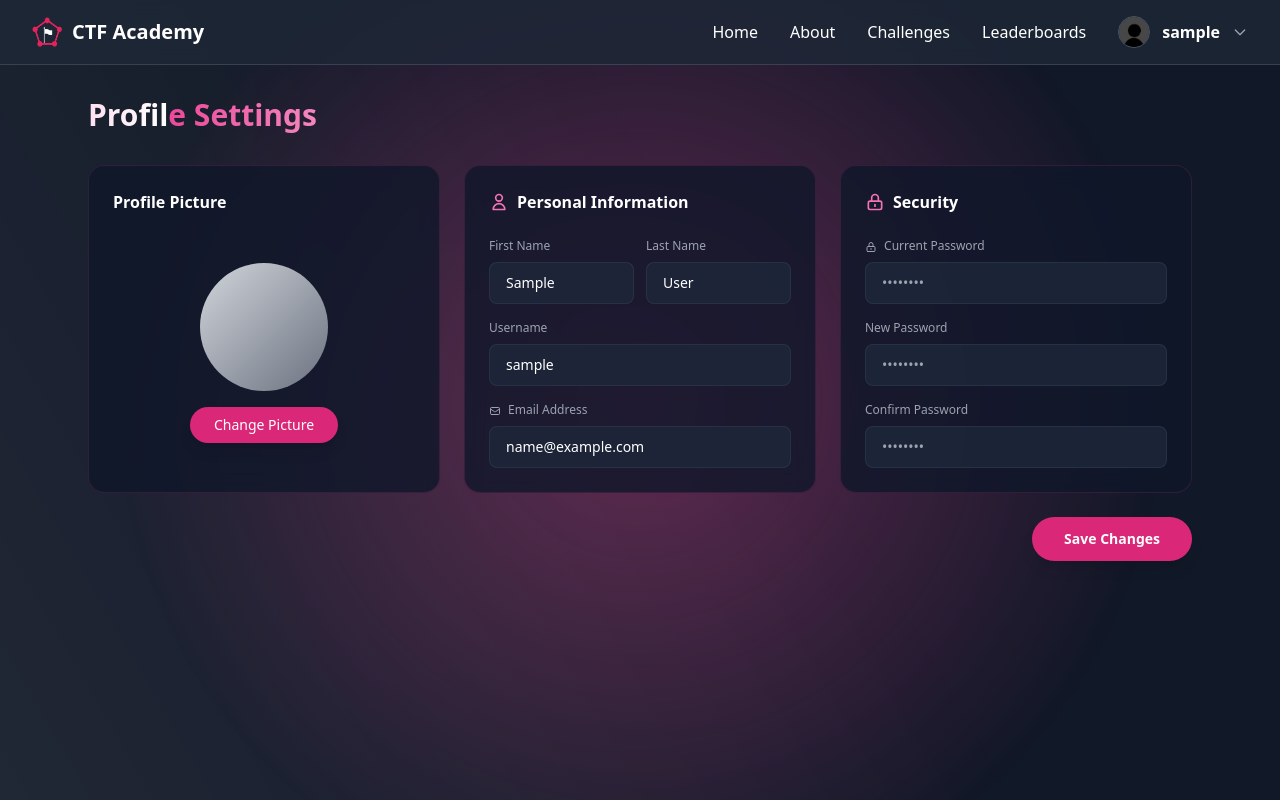
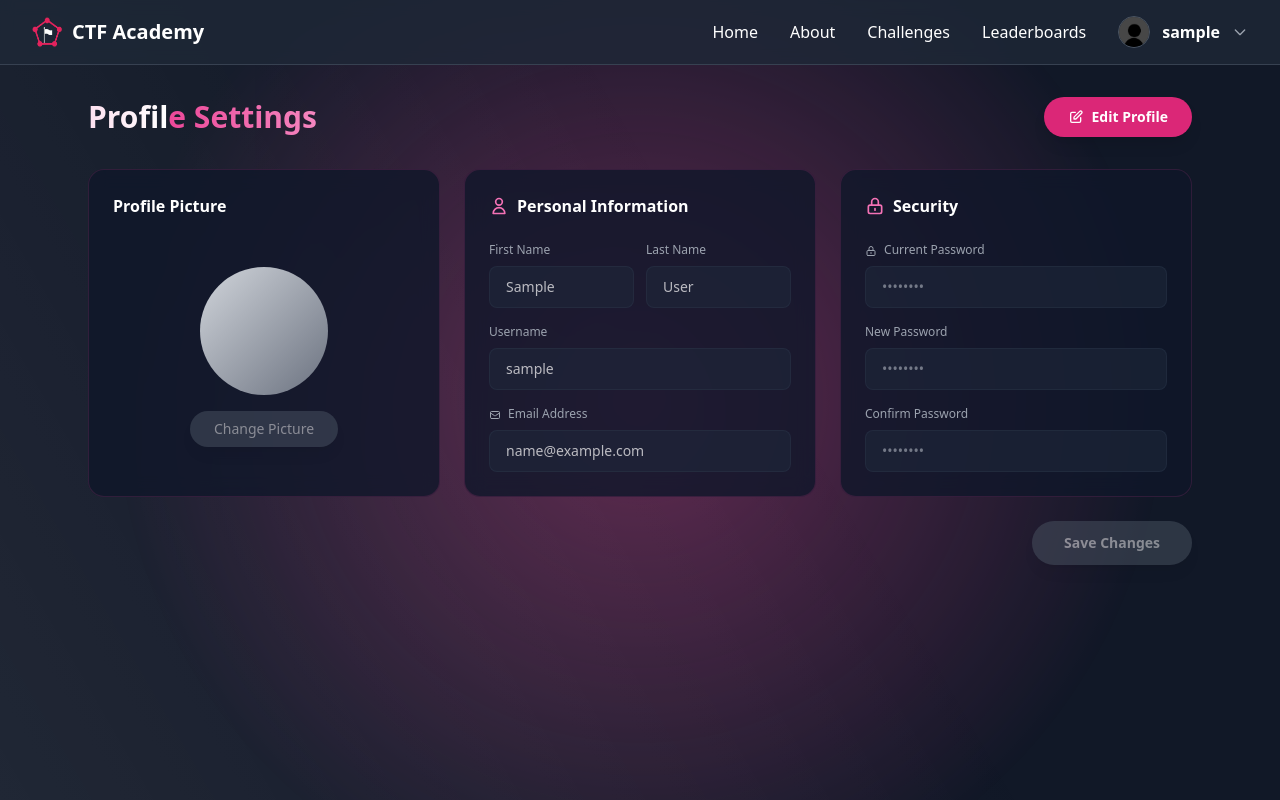
Before and after one commit to tallbreadstick/CSIT327-G1-ctf-academy, a Django app: page /profile/ in a window 1280 px wide. Run offline with Django 5.2, Linux system fonts and the light colour scheme; the visitor is signed in with stand-in values (Sample User, id 1); some libraries are stand-ins or nearby versions.

Commit message:
added edit button in profile page

```diff
--- a/ctf_academy/accounts/templates/accounts/profile.html
+++ b/ctf_academy/accounts/templates/accounts/profile.html
@@ -113,12 +113,18 @@
     <!-- MAIN CONTENT -->
     <div class="relative z-10 max-w-6xl mx-auto px-6 py-8">
 
-        <!-- Title -->
+        <!-- Title with Edit Button -->
         <div class="flex items-center justify-between mb-8 fade-up" style="animation-delay: 0.1s;">
             <h1 class="text-3xl font-bold glow-text">Profile Settings</h1>
+            <button id="editButton" type="button" class="px-6 py-2.5 bg-pink-600 hover:bg-pink-700 rounded-full font-semibold text-sm shadow-lg hover:shadow-pink-600/50 transition flex items-center space-x-2">
+                <svg class="w-4 h-4" fill="none" stroke="currentColor" viewBox="0 0 24 24">
+                    <path stroke-linecap="round" stroke-linejoin="round" stroke-width="2" d="M11 5H6a2 2 0 00-2 2v11a2 2 0 002 2h11a2 2 0 002-2v-5m-1.414-9.414a2 2 0 112.828 2.828L11.828 15H9v-2.828l8.586-8.586z"/>
+                </svg>
+                <span>Edit Profile</span>
+            </button>
         </div>
 
-        <form method="POST" class="space-y-6">
+        <form method="POST" id="profileForm" class="space-y-6">
             {% csrf_token %}
             <div class="grid grid-cols-1 md:grid-cols-3 gap-6">
 
@@ -130,7 +136,7 @@
                         <div class="w-32 h-32 rounded-full bg-gray-400 overflow-hidden">
                             <div class="w-full h-full bg-gradient-to-br from-gray-300 to-gray-500"></div>
                         </div>
-                        <button type="button" class="px-6 py-2 bg-pink-600 hover:bg-pink-700 rounded-full font-medium text-sm transition shadow-lg hover:shadow-pink-600/50">
+                        <button type="button" id="changePictureBtn" disabled class="px-6 py-2 bg-gray-600 rounded-full font-medium text-sm transition shadow-lg cursor-not-allowed opacity-50">
                             Change Picture
                         </button>
                     </div>
@@ -149,20 +155,20 @@
                         <div class="grid grid-cols-2 gap-3">
                             <div>
                                 <label class="block text-xs text-gray-400 mb-2">First Name</label>
-                                <input type="text" name="first_name" value="{{ user.first_name }}"
-                                    class="w-full px-4 py-2.5 bg-slate-800/80 border border-slate-700/50 rounded-lg text-white text-sm focus:outline-none focus:border-pink-600 transition">
+                                <input type="text" name="first_name" value="{{ user.first_name }}" readonly
+                                    class="w-full px-4 py-2.5 bg-slate-800/80 border border-slate-700/50 rounded-lg text-white text-sm focus:outline-none focus:border-pink-600 transition cursor-not-allowed opacity-70">
                             </div>
                             <div>
                                 <label class="block text-xs text-gray-400 mb-2">Last Name</label>
-                                <input type="text" name="last_name" value="{{ user.last_name }}"
-                                    class="w-full px-4 py-2.5 bg-slate-800/80 border border-slate-700/50 rounded-lg text-white text-sm focus:outline-none focus:border-pink-600 transition">
+                                <input type="text" name="last_name" value="{{ user.last_name }}" readonly
+                                    class="w-full px-4 py-2.5 bg-slate-800/80 border border-slate-700/50 rounded-lg text-white text-sm focus:outline-none focus:border-pink-600 transition cursor-not-allowed opacity-70">
                             </div>
                         </div>
 
                         <div>
                             <label class="block text-xs text-gray-400 mb-2">Username</label>
-                            <input type="text" name="username" value="{{ user.username }}"
-                                class="w-full px-4 py-2.5 bg-slate-800/80 border border-slate-700/50 rounded-lg text-white text-sm focus:outline-none focus:border-pink-600 transition">
+                            <input type="text" name="username" value="{{ user.username }}" readonly
+                                class="w-full px-4 py-2.5 bg-slate-800/80 border border-slate-700/50 rounded-lg text-white text-sm focus:outline-none focus:border-pink-600 transition cursor-not-allowed opacity-70">
                         </div>
 
                         <div>
@@ -173,8 +179,8 @@
                                 </svg>
                                 Email Address
                             </label>
-                            <input type="email" name="email" value="{{ user.email }}"
-                                class="w-full px-4 py-2.5 bg-slate-800/80 border border-slate-700/50 rounded-lg text-white text-sm focus:outline-none focus:border-pink-600 transition">
+                            <input type="email" name="email" value="{{ user.email }}" readonly
+                                class="w-full px-4 py-2.5 bg-slate-800/80 border border-slate-700/50 rounded-lg text-white text-sm focus:outline-none focus:border-pink-600 transition cursor-not-allowed opacity-70">
                         </div>
                     </div>
                 </div>
@@ -188,7 +194,7 @@
                         <h2 class="text-base font-semibold text-white">Security</h2>
                     </div>
 
-                    <div class="space-y-4">
+                    <div class="space-y-4" id="passwordFields">
                         <div>
                             <label class="block text-xs text-gray-400 mb-2">
                                 <svg class="w-3 h-3 inline mr-1" fill="none" stroke="currentColor" viewBox="0 0 24 24">
@@ -196,39 +202,43 @@
                                 </svg>
                                 Current Password
                             </label>
-                            <input type="password" name="current_password"
-                                class="w-full px-4 py-2.5 bg-slate-800/80 border border-slate-700/50 rounded-lg text-white text-sm focus:outline-none focus:border-pink-600 transition"
+                            <input type="password" name="current_password" readonly
+                                class="w-full px-4 py-2.5 bg-slate-800/80 border border-slate-700/50 rounded-lg text-white text-sm focus:outline-none focus:border-pink-600 transition cursor-not-allowed opacity-70"
                                 placeholder="••••••••">
                         </div>
 
                         <div>
                             <label class="block text-xs text-gray-400 mb-2">New Password</label>
-                            <input type="password" name="new_password"
-                                class="w-full px-4 py-2.5 bg-slate-800/80 border border-slate-700/50 rounded-lg text-white text-sm focus:outline-none focus:border-pink-600 transition"
+                            <input type="password" name="new_password" readonly
+                                class="w-full px-4 py-2.5 bg-slate-800/80 border border-slate-700/50 rounded-lg text-white text-sm focus:outline-none focus:border-pink-600 transition cursor-not-allowed opacity-70"
                                 placeholder="••••••••">
                         </div>
 
                         <div>
                             <label class="block text-xs text-gray-400 mb-2">Confirm Password</label>
-                            <input type="password" name="confirm_password"
-                                class="w-full px-4 py-2.5 bg-slate-800/80 border border-slate-700/50 rounded-lg text-white text-sm focus:outline-none focus:border-pink-600 transition"
+                            <input type="password" name="confirm_password" readonly
+                                class="w-full px-4 py-2.5 bg-slate-800/80 border border-slate-700/50 rounded-lg text-white text-sm focus:outline-none focus:border-pink-600 transition cursor-not-allowed opacity-70"
                                 placeholder="••••••••">
                         </div>
                     </div>
                 </div>
             </div>
 
-            <!-- Save Button -->
-            <div class="flex justify-end fade-up" style="animation-delay: 0.5s;">
-                <button type="submit" class="px-8 py-3 bg-pink-600 hover:bg-pink-700 rounded-full font-semibold text-sm shadow-lg hover:shadow-pink-600/50 transition">
+            <!-- Action Buttons -->
+            <div class="flex justify-end space-x-3 fade-up" style="animation-delay: 0.5s;">
+                <button type="button" id="cancelButton" class="hidden px-8 py-3 bg-gray-600 hover:bg-gray-700 rounded-full font-semibold text-sm shadow-lg transition">
+                    Cancel
+                </button>
+                <button type="submit" id="saveButton" disabled class="px-8 py-3 bg-gray-600 rounded-full font-semibold text-sm shadow-lg cursor-not-allowed opacity-50">
                     Save Changes
                 </button>
             </div>
         </form>
     </div>
 
-    <!-- Dropdown Script -->
+    <!-- Scripts -->
     <script>
+        // Dropdown functionality
         const btn = document.getElementById('userMenuButton');
         const dropdown = document.getElementById('userDropdown');
 
@@ -238,13 +248,77 @@
                 dropdown.classList.toggle('hidden');
             });
 
-            // Close dropdown when clicking outside
             document.addEventListener('click', (e) => {
                 if (!btn.contains(e.target) && !dropdown.contains(e.target)) {
                     dropdown.classList.add('hidden');
                 }
             });
         }
+
+        // Edit mode functionality
+        const editButton = document.getElementById('editButton');
+        const cancelButton = document.getElementById('cancelButton');
+        const saveButton = document.getElementById('saveButton');
+        const changePictureBtn = document.getElementById('changePictureBtn');
+        const form = document.getElementById('profileForm');
+        const inputs = form.querySelectorAll('input[type="text"], input[type="email"], input[type="password"]');
+
+        let isEditMode = false;
+        let originalValues = {};
+
+        // Store original values
+        inputs.forEach(input => {
+            originalValues[input.name] = input.value;
+        });
+
+        editButton.addEventListener('click', () => {
+            isEditMode = true;
+
+            // Enable all inputs
+            inputs.forEach(input => {
+                input.removeAttribute('readonly');
+                input.classList.remove('cursor-not-allowed', 'opacity-70');
+            });
+
+            // Enable change picture button
+            changePictureBtn.removeAttribute('disabled');
+            changePictureBtn.classList.remove('bg-gray-600', 'cursor-not-allowed', 'opacity-50');
+            changePictureBtn.classList.add('bg-pink-600', 'hover:bg-pink-700', 'hover:shadow-pink-600/50');
+
+            // Enable save button
+            saveButton.removeAttribute('disabled');
+            saveButton.classList.remove('bg-gray-600', 'cursor-not-allowed', 'opacity-50');
+            saveButton.classList.add('bg-pink-600', 'hover:bg-pink-700', 'hover:shadow-pink-600/50');
+
+            // Show cancel button, hide edit button
+            cancelButton.classList.remove('hidden');
+            editButton.classList.add('hidden');
+        });
+
+        cancelButton.addEventListener('click', () => {
+            isEditMode = false;
+
+            // Restore original values
+            inputs.forEach(input => {
+                input.value = originalValues[input.name] || '';
+                input.setAttribute('readonly', true);
+                input.classList.add('cursor-not-allowed', 'opacity-70');
+            });
+
+            // Disable change picture button
+            changePictureBtn.setAttribute('disabled', true);
+            changePictureBtn.classList.add('bg-gray-600', 'cursor-not-allowed', 'opacity-50');
+            changePictureBtn.classList.remove('bg-pink-600', 'hover:bg-pink-700', 'hover:shadow-pink-600/50');
+
+            // Disable save button
+            saveButton.setAttribute('disabled', true);
+            saveButton.classList.add('bg-gray-600', 'cursor-not-allowed', 'opacity-50');
+            saveButton.classList.remove('bg-pink-600', 'hover:bg-pink-700', 'hover:shadow-pink-600/50');
+
+            // Hide cancel button, show edit button
+            cancelButton.classList.add('hidden');
+            editButton.classList.remove('hidden');
+        });
     </script>
 
 </body>
```
